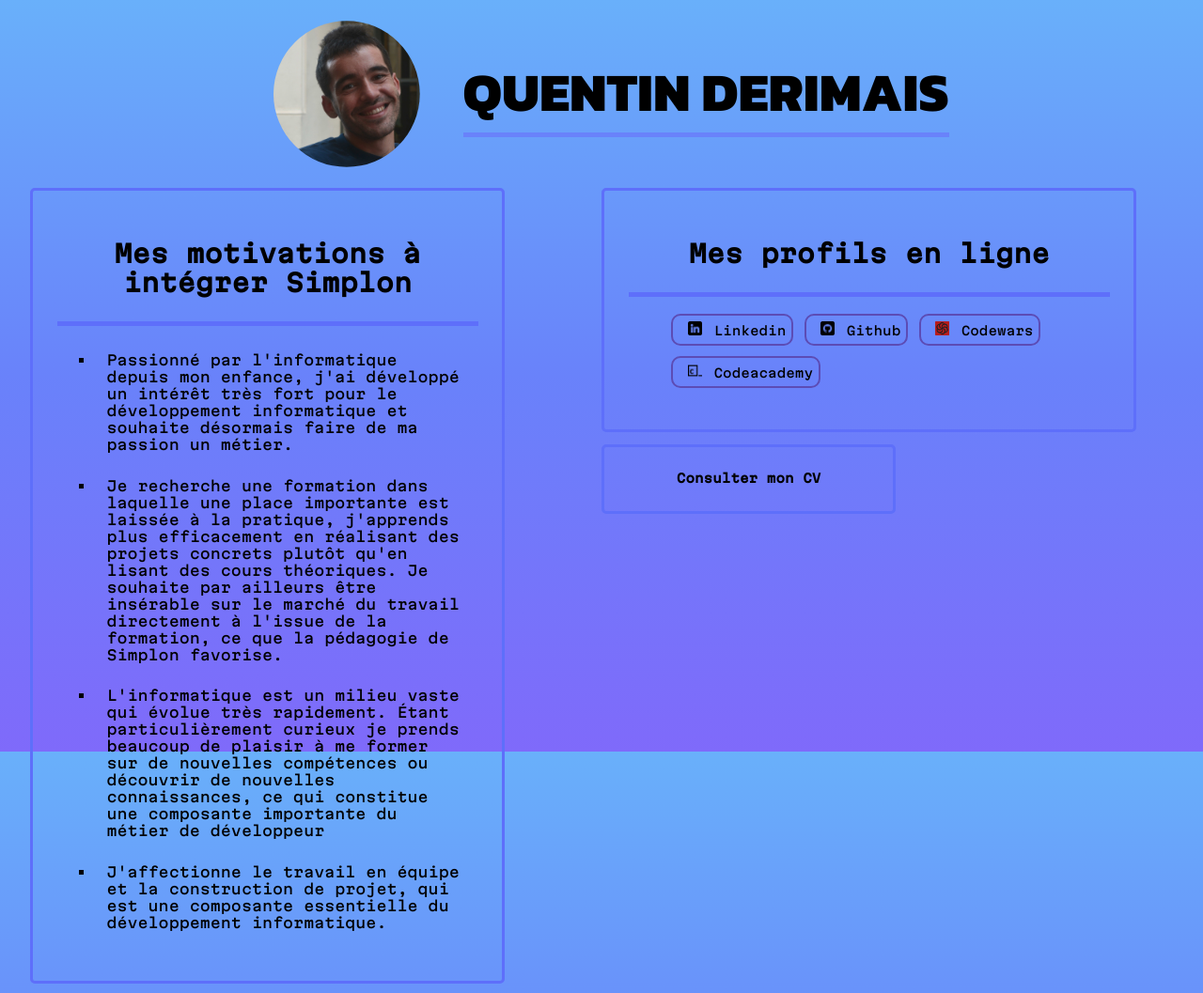
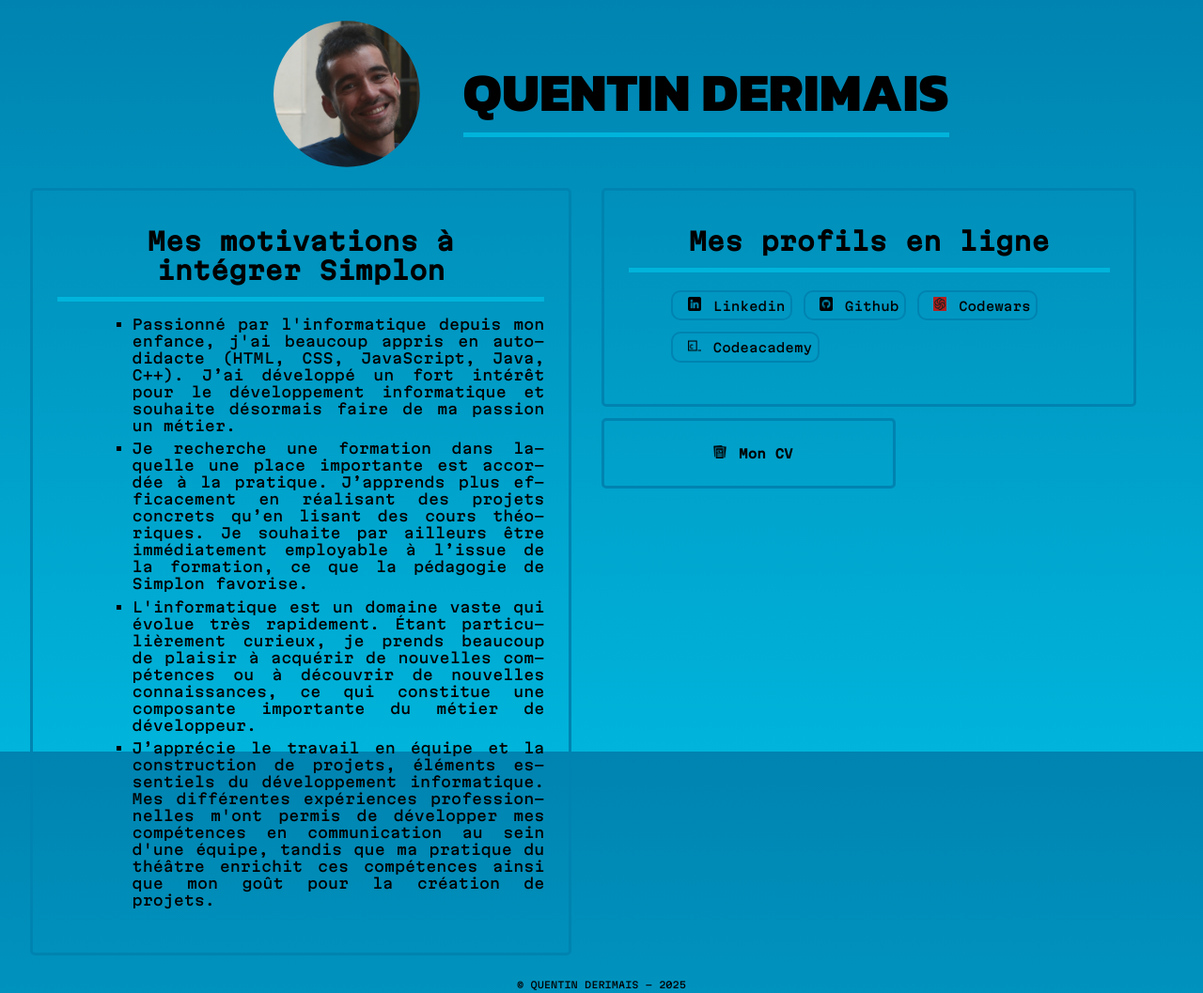
Before and after one commit to Quentindrms/carte-de-visite, a plain HTML site: page index.html in a window 1280 px wide. Shown: the top 1057 px of the page at 94% size. Drawn offline with Linux system fonts and the light colour scheme.

Commit message:
Commit final :-) Modification de la charte graphique Ajout d'un icone "CV" devant le lien menant vers le CV Correction orthographique Ajustement des polices d'écriture Ajustement des espacements inter-éléments Ajustement de l'affichage

```diff
--- a/index.html
+++ b/index.html
@@ -27,18 +27,23 @@
         <section class="nav-list" id="nav-motivation">
             <h2 class="nav-list-title">Mes motivations à intégrer Simplon</h2>
             <ul id="list-motivation">
-                <li>Passionné par l'informatique depuis mon enfance, j'ai développé un intérêt très fort pour le
-                    développement informatique et souhaite désormais faire de ma passion un métier.</li>
-                <li>Je recherche une formation dans laquelle une place importante est laissée à la pratique, j'apprends
-                    plus efficacement en réalisant des projets concrets plutôt qu'en lisant des cours théoriques. Je
-                    souhaite par ailleurs être insérable sur le marché du travail directement à l'issue de la formation,
-                    ce que la pédagogie de Simplon favorise.</li>
-                <li>L'informatique est un milieu vaste qui évolue très rapidement. Étant particulièrement curieux je
-                    prends beaucoup de plaisir à me former sur de nouvelles compétences ou découvrir de nouvelles
-                    connaissances, ce qui constitue une composante importante du métier de développeur</li>
-                <li>J'affectionne le travail en équipe et la construction de projet, qui est une composante essentielle
-                    du développement informatique.</li>
-            </ul>
+                <ul>
+                    <li>Passionné par l'informatique depuis mon enfance, j'ai beaucoup appris en autodidacte (HTML, CSS,
+                        JavaScript, Java, C++). J’ai développé un fort intérêt pour le développement informatique et
+                        souhaite désormais faire de ma passion un métier.</li>
+                    <li>Je recherche une formation dans laquelle une place importante est accordée à la pratique.
+                        J’apprends plus efficacement en réalisant des projets concrets qu’en lisant des cours
+                        théoriques. Je souhaite par ailleurs être immédiatement employable à l’issue de la formation, ce
+                        que la pédagogie de Simplon favorise.</li>
+                    <li>L'informatique est un domaine vaste qui évolue très rapidement. Étant particulièrement curieux,
+                        je prends beaucoup de plaisir à acquérir de nouvelles compétences ou à découvrir de nouvelles
+                        connaissances, ce qui constitue une composante importante du métier de développeur.</li>
+                    <li>J’apprécie le travail en équipe et la construction de projets, éléments essentiels du
+                        développement informatique. Mes différentes expériences professionnelles m'ont permis de
+                        développer mes compétences en communication au sein d'une équipe, tandis que ma pratique du
+                        théâtre enrichit ces compétences ainsi que mon goût pour la création de projets.</li>
+                </ul>
+
         </section>
 
         <!-- Même principe que le conteneur précédent
@@ -48,14 +53,18 @@
         <nav class="nav-list" id="nav-social">
             <h2 class="nav-list-title">Mes profils en ligne</h2>
             <ul id="list-social">
-                <li><a href="https://www.linkedin.com/in/quentin-derimais/" target="_blank" class="social-link"><img
-                            src="./icons/linkedin-icon.png" alt="logo Linkedin">Linkedin</a></li>
-                <li><a href="https://github.com/Quentindrms" target="_blank" class="social-link"><img
-                            src="./icons/github-icon.png" alt="logo Github">Github</a></li>
-                <li><a href="https://www.codewars.com/users/Quentde38" target="_blank" class="social-link"><img
-                            src="./icons/code-wars.png" alt="logo Codewars">Codewars</a></li>
-                <li><a href="https://www.codecademy.com/profiles/qdrms" target="_blank" class="social-link"><img
-                            src="./icons/code-academy.png" alt="Logo Codeacademy">Codeacademy</a></li>
+                <li><a href="https://www.linkedin.com/in/quentin-derimais/" target="_blank" class="social-link"
+                        title="Consulter mon profil LinkedIn"><img src="./icons/linkedin-icon.png" alt="logo Linkedin"
+                            title="">Linkedin</a></li>
+                <li><a href="https://github.com/Quentindrms" target="_blank" class="social-link"
+                        title="Consulter mon profil Github"><img src="./icons/github-icon.png"
+                            alt="logo Github">Github</a></li>
+                <li><a href="https://www.codewars.com/users/Quentde38" target="_blank" class="social-link"
+                        title="Consulter mon profil Codewars"><img src="./icons/code-wars.png"
+                            alt="logo Codewars">Codewars</a></li>
+                <li><a href="https://www.codecademy.com/profiles/qdrms" target="_blank" class="social-link"
+                        title="Consulter mon profil Codeacademy"><img src="./icons/code-academy.png"
+                            alt="Logo Codeacademy">Codeacademy</a></li>
             </ul>
         </nav>
 
@@ -63,7 +72,7 @@
 
         <section class="nav-list" id="nav-cv">
             <a href="./CV/index.html" target="_blank" title="Consulter mon cv">
-                <h2 class="nav-list-title" id="cv-title">Consulter mon CV</h2>
+                <h2 class="nav-list-title" id="cv-title"><img src="./icons/cv.png" alt="logo de mon cv">Mon CV</h2>
             </a>
         </section>
     </section>
--- a/style.css
+++ b/style.css
@@ -35,14 +35,17 @@ html {
 
 body {
     margin: 0;
-    background: #7F6AFA;
-    background: linear-gradient(0deg, rgba(127, 106, 250, 1) 0%, rgba(105, 130, 250, 1) 50%, rgba(105, 176, 250, 1) 100%);
+
+    background: #00B4DB;  /* fallback for old browsers */
+    background: -webkit-linear-gradient(to bottom, #0083B0, #00B4DB);  /* Chrome 10-25, Safari 5.1-6 */
+    background: linear-gradient(to bottom, #0083B0, #00B4DB); /* W3C, IE 10+/ Edge, Firefox 16+, Chrome 26+, Opera 12+, Safari 7+ */
+
     background-repeat: no-repeat;
     background-attachment: fixed;
     font-size: 1vw;
 
+    /* https://grabient.com/HQJgjAnANMEBzWAVgMwppA7DTKAsMEYAbBktqGBSHHFCMsQSskgAxR7CZhxA/HQJgjAnANMEBzWAVgMwppA7DTKAsMEYAbBktqGBSHHFCMsQSskgAxR7CZhxA?style=linearSwatches&steps=13&angle=45 */
 
-    overflow-x: hidden;
 }
 
 /** Création d'une flexbox dans le header
@@ -50,7 +53,7 @@ Disposition en ligne
 Aligne les éléments sur l'axe secondaire (horizontal)
 */
 
-header{
+header {
     display: flex;
     flex-direction: row;
     flex-wrap: nowrap;
@@ -60,18 +63,18 @@ header{
 
 /** Création d'une section main contenant le coeur de la page
 Disposition en grille
-Création d'une grille suivant le modèle 4 colonnes / 4 lignes
+Création d'une grille suivant le modèle 4 colonnes avec 1 fraction de l'espace par cellule (1/4 ici)
 */
 
-#main{
+#main {
     display: grid;
     width: fit-content;
 
     grid-template-columns: repeat(4, 1fr);
     grid-template:
-    "MOTIV MOTIV  SOCIAL SOCIAL"
-    "MOTIV MOTIV  CV CV"
-    "MOTIV MOTIV  . .";
+        "MOTIV MOTIV  SOCIAL SOCIAL"
+        "MOTIV MOTIV  CV CV"
+        "MOTIV MOTIV  . .";
 }
 
 /** Proprités title-name
@@ -89,7 +92,7 @@ Création d'une grille suivant le modèle 4 colonnes / 4 lignes
     font-size: 4.5rem;
     text-transform: uppercase;
 
-    border-bottom: 5px solid #6982FA;
+    border-bottom: 5px solid #00B4DB;
 }
 
 /** Utilisation de clip-path pour ne pas afficher la partie de l'image en dehors du cercle
@@ -111,7 +114,7 @@ Largeur maximale définit automatiquement
     min-width: 5%;
     width: auto;
     height: auto;
-    border: 3px solid #5E6FFA;
+    border: 3px solid #0083B0;
     border-radius: 5px;
 
     font-family: "Martian-Mono-Semi-Expanded-Medium";
@@ -123,9 +126,9 @@ Largeur maximale définit automatiquement
 
 .nav-list-title {
     margin: 0;
-    padding: 2rem;
+    padding: 1rem;
 
-    border-bottom: 5px solid #5E6FFA;
+    border-bottom: 5px solid #00B4DB;
 
     text-align: center;
     font-size: 2vw;
@@ -138,11 +141,13 @@ Définit une largeur minimale et maximale
 Positionnement du conteneur **/
 
 #nav-motivation {
-    max-width: 70%;
+    max-width: 85%;
     min-width: 20%;
     width: auto;
 
     margin-left: 5%;
+    margin-right: 5%;
+
 
     grid-area: MOTIV;
 }
@@ -150,13 +155,17 @@ Positionnement du conteneur **/
 #list-motivation {
     font-size: 1.15vw;
     text-wrap: wrap;
+
 }
 
 /** Ajout d'un padding pour centrer les éléments dans le conteneur **/
 
 #list-motivation li {
-    padding: 1rem;
-    list-style-type: none;
+    padding-bottom: 0.5vw;
+    hyphens: auto;
+    text-align: justify;
+
+
     list-style-type: square;
 }
 
@@ -191,7 +200,7 @@ Empêche le retour à la ligne **/
 */
 
 #list-social li {
-    border: 2px solid #5C4CB5;
+    border: 2px solid #0083B0;
     border-radius: 10px;
     margin: .45rem;
     padding: .45rem;
@@ -205,11 +214,11 @@ Empêche le retour à la ligne **/
 /** Modifie le fond d'écran au survol **/
 
 #list-social li:hover {
-    background-color: #5E6FFA;
+    background-color: #00B4DB;
 
 }
 
-#list-social a{
+#list-social a {
     text-decoration: none;
     color: black;
 }
@@ -221,7 +230,7 @@ img {
 
     padding-left: 0.75rem;
 
-    width: 15px;
+    width: 1.1vw;
     height: auto;
 }
 
@@ -257,16 +266,16 @@ img {
 ** border-color est modifié pour que la bordure reste visible par l'utilisateur
 */
 
-#nav-cv:hover{
-    background-color: #5E6FFA;
-    border-color: #5C4CB5;
+#nav-cv:hover {
+    background-color: #00B4DB;
+    border-color: #0083B0;
 }
 
-#nav-cv a{
+#nav-cv a {
     text-decoration: none;
 }
 
-#cv-title{
+#cv-title {
     justify-content: center;
     border: none;
     font-size: 1vw;
```
Also changed, not shown: icons/cv.png (added).
